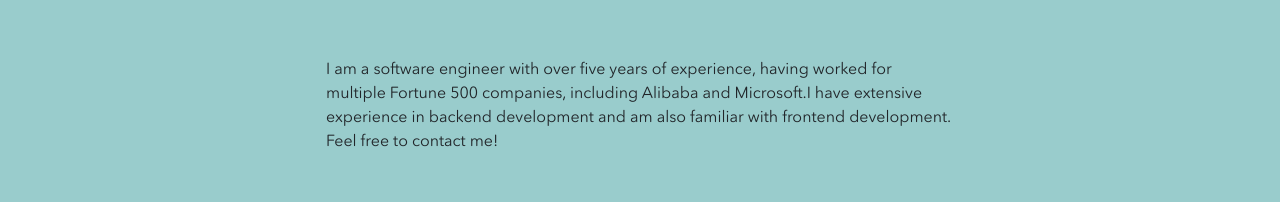
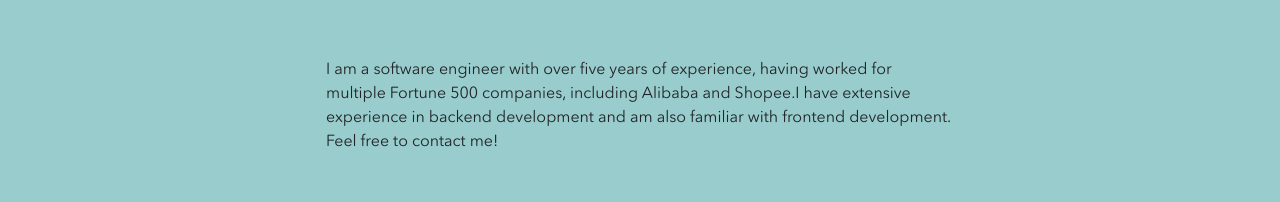
Before and after one commit to allenwongwzy/personal-web-front, a React (Create React App) app: page /projects in a window 1280 px wide. Shown: the part 177-379 px from the top of the page. Built offline with nearby package versions, Linux system fonts and the light colour scheme.

Commit message:
update resume

```diff
--- a/src/component/Project/project.jsx
+++ b/src/component/Project/project.jsx
@@ -20,7 +20,7 @@ class Project extends Component {
                     </div>
                     <div className={'project-description'} style={{width: '50%', textAlign: 'start', marginTop: '50px', marginBottom: '70px'}}>
                         <p>I am a software engineer with over five years of experience, having
-                            worked for multiple Fortune 500 companies, including Alibaba and Microsoft.I have extensive
+                            worked for multiple Fortune 500 companies, including Alibaba and Shopee.I have extensive
                             experience in backend development and am also familiar with frontend
                             development. Feel free to contact me!</p>
                     </div>
--- a/src/component/portfolio/portfolio.jsx
+++ b/src/component/portfolio/portfolio.jsx
@@ -60,9 +60,8 @@ class Portfolio extends Component {
                                         </div>
                                         <div>
                                             <p>
-                                                I have extensive experience in backend development and am also familiar
-                                                with
-                                                frontend development.
+                                                In the past five years I mainly focus on backend development and have extensive experience. I'm also familiar
+                                                with frontend development.
                                             </p>
                                         </div>
                                         <div>
```
